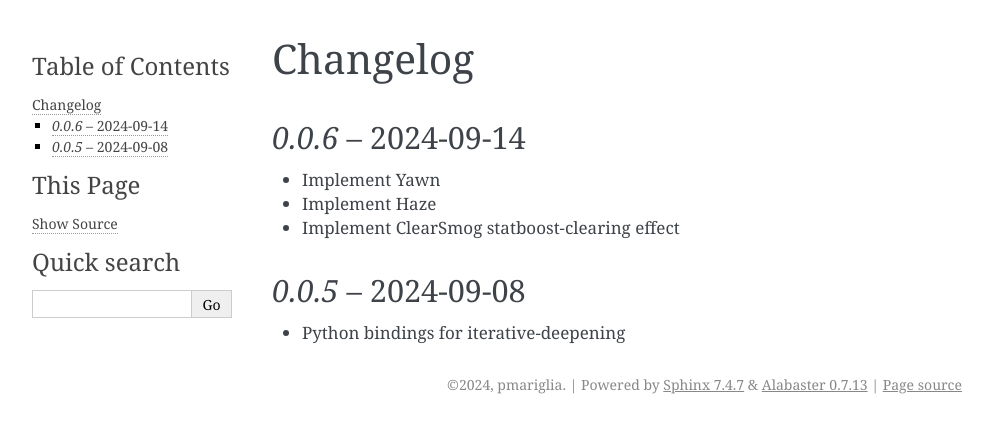
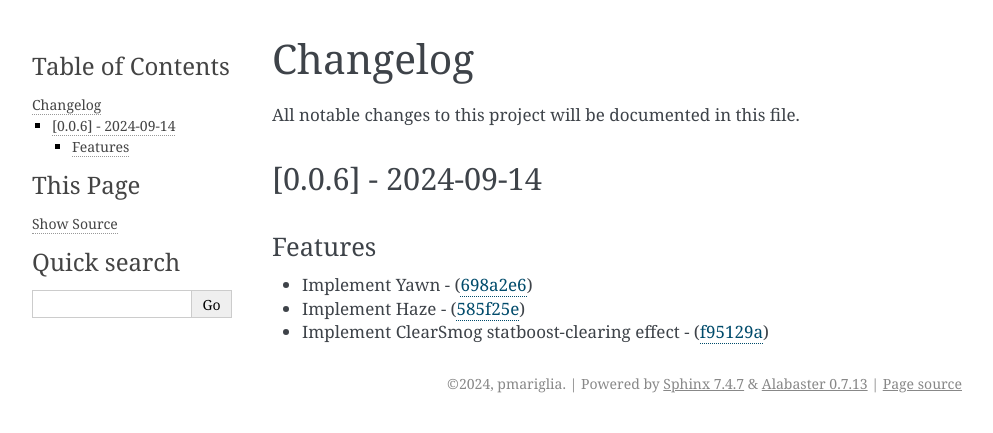
Before and after one commit to pmariglia/poke-engine, a Sphinx documentation site: the page built from poke-engine-py/docs/source/changelog.rst, in a window 1280 px wide. Shown: the top 433 px of the page, without its empty margins (148-1141 px from the left). Built offline with Sphinx 7.4.7, drawn with Linux system fonts in a browser that asks for light colours.

Commit message:
add a changelog to root. Reference that same changelog from python bindings

```diff
--- /dev/null
+++ b/CHANGELOG.md
@@ -0,0 +1,11 @@
+# Changelog
+
+All notable changes to this project will be documented in this file.
+
+## [0.0.6] - 2024-09-14
+
+### Features
+
+- Implement Yawn - ([698a2e6](https://github.com/pmariglia/poke-engine/commit/698a2e6806a79ed4008a94fe47d6f5481a92f15a))
+- Implement Haze - ([585f25e](https://github.com/pmariglia/poke-engine/commit/585f25e5996138eb99688c622bb6c2eb804ff104))
+- Implement ClearSmog statboost-clearing effect - ([f95129a](https://github.com/pmariglia/poke-engine/commit/f95129a32e7ef3c19637e9841675ab7fa4d5010a))
--- a/poke-engine-py/docs/source/changelog.rst
+++ b/poke-engine-py/docs/source/changelog.rst
@@ -1,14 +1,2 @@
-=========
-Changelog
-=========
-
-
-`0.0.6` -- 2024-09-14
--------------------------------
-- Implement Yawn
-- Implement Haze
-- Implement ClearSmog statboost-clearing effect
-
-`0.0.5` -- 2024-09-08
--------------------------------
-- Python bindings for iterative-deepening
+.. include:: ../../../CHANGELOG.md
+   :parser: commonmark
```
Also changed, not shown: README.md (+5 -2 lines).
